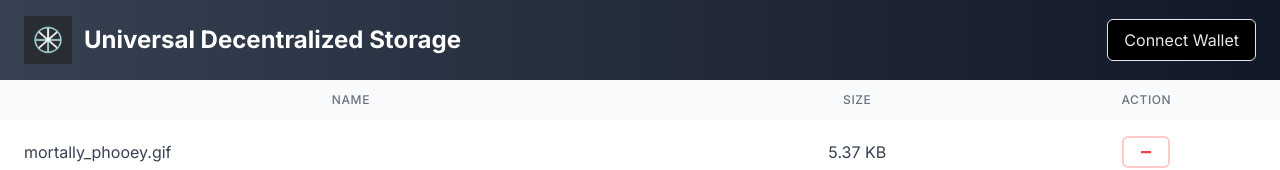
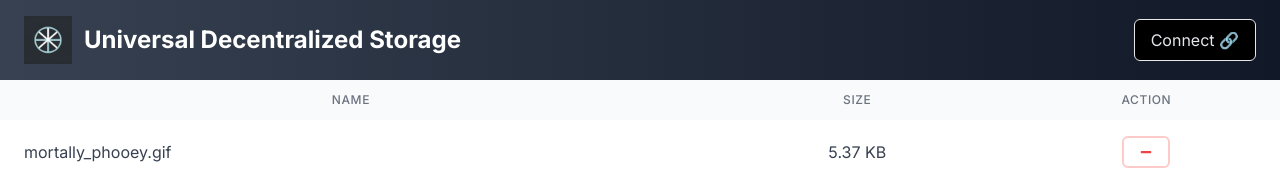
Before and after one commit to unid-store/dapp, a Next.js app: page /launchpad in a window 1280 px wide. Shown: the top 170 px of the page. Built offline with nearby package versions, Linux system fonts and the light colour scheme.

Commit message:
refactor: * changed names * reorg components * deleted old `utils.ts`.

```diff
--- a/app/layout.tsx
+++ b/app/layout.tsx
@@ -1,8 +1,8 @@
 import "./globals.css";
 import { Inter } from "next/font/google";
 
-import Header from "@/components/Header/Header";
-import Footer from "@/components/Footer/Footer";
+import Header from "@/components/header/Header";
+import Footer from "@/components/footer/Footer";
 
 const inter = Inter({ subsets: ["latin"] });
 
--- a/components/Header/SignIn.tsx
+++ b/components/Header/Connect.tsx
@@ -1,11 +1,11 @@
 import { WithToast } from "@/components/feedback/WithToast";
 import { Button } from "../ui/Button";
 
-export const SignIn = () => (
+export const Connect = () => (
   <WithToast
     title={"Not implemented yet"}
     subtitle={"Stay tuned as we implement walletconnect v2 soon!"}
   >
-    <Button variant={"default"}>Connect Wallet </Button>
+    <Button variant={"default"}>Connect 🔗</Button>
   </WithToast>
 );
--- a/components/Header/Header.tsx
+++ b/components/Header/Header.tsx
@@ -1,10 +1,11 @@
-import { SignIn, Logo } from ".";
+import { Logo } from "@/components/media/Logo";
+import { Connect } from "./Connect";
 
 const Header = () => {
   return (
     <header className="flex flex-col sm:flex-row justify-between items-center py-4 px-6 bg-gradient-to-r from-gray-700 to-gray-900 text-white">
       <Logo />
-      <SignIn />
+      <Connect />
     </header>
   );
 };
--- a/components/Header/index.ts
+++ b/components/Header/index.ts
@@ -1,3 +1,2 @@
 export * from "./Header";
-export * from "./SignIn";
-export * from "./Logo";
+export * from "./Connect";
--- a/components/ui/Toast.tsx
+++ b/components/ui/Toast.tsx
@@ -1,5 +1,5 @@
+import { motion } from "framer-motion";
 import { useEffect } from "react";
-import { motion } from "framer-motion";
 
 import { Button } from "@/components/ui/Button";
 
--- a/lib/utils.ts
+++ /dev/null
@@ -1,6 +0,0 @@
-import { ClassValue, clsx } from "clsx"
-import { twMerge } from "tailwind-merge"
-
-export function cn(...inputs: ClassValue[]) {
-  return twMerge(clsx(inputs))
-}
```
Also changed, not shown: components/media/Logo.tsx (renamed from components/Header/Logo.tsx).
